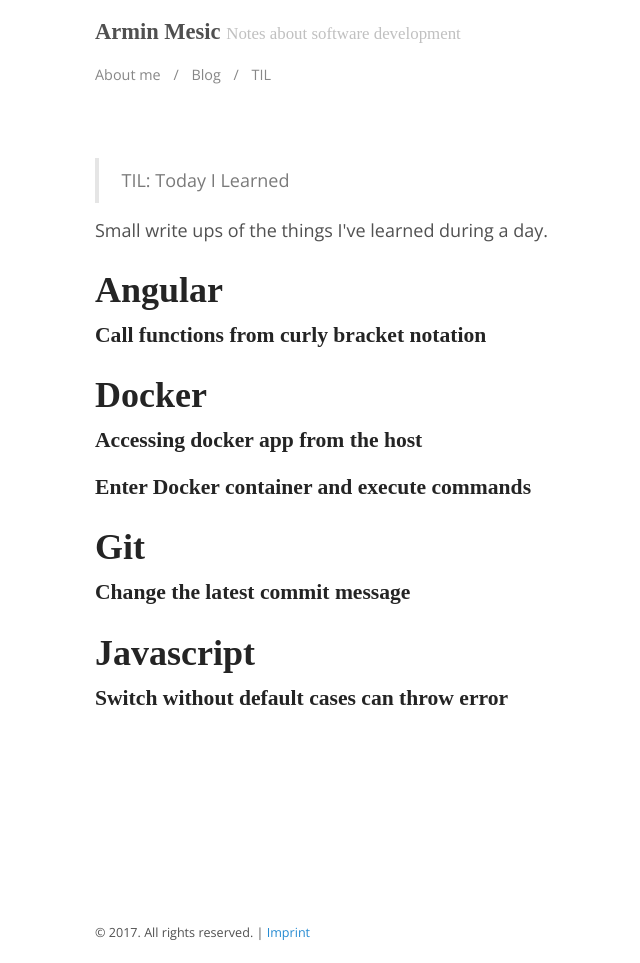
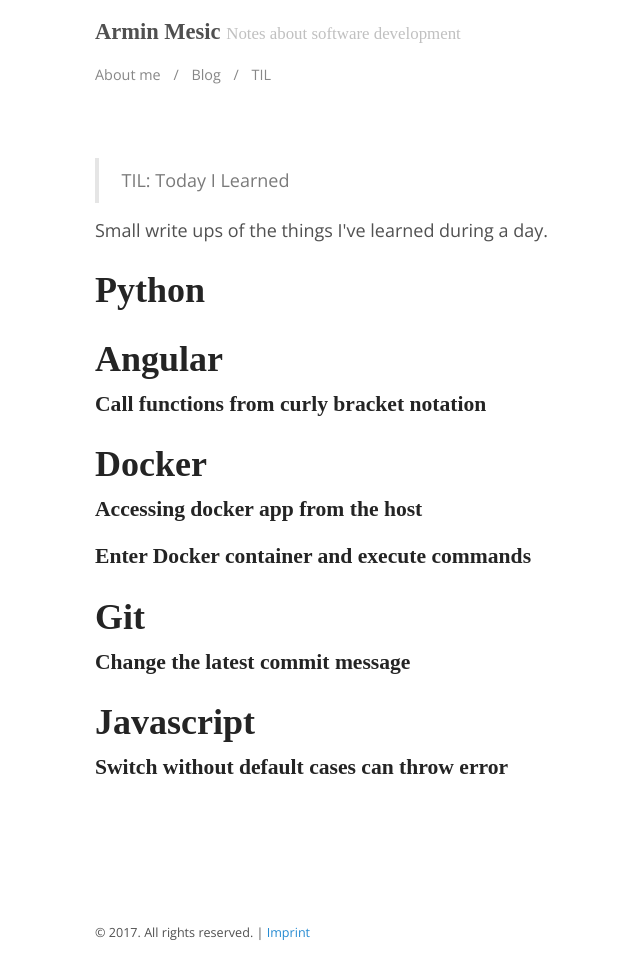
Before and after one commit to arminmesic/arminmesic.github.io, a Jekyll site: the page built from til/index.html, in a window 1280 px wide. Shown: the whole page, without its empty margins (230-870 px from the left). Built offline with Jekyll 4.4.1, drawn with Linux system fonts in a browser that asks for light colours; some web fonts are replaced.

Commit message:
Add new til

```diff
--- a/til/index.html
+++ b/til/index.html
@@ -14,6 +14,17 @@ title: Blog
     {% endfor %}
  {{site.til.categories}}
 <div class="post-list">
+    <h1>Python</h1>
+    {% for til in site.til %}
+        {% if til.categories contains 'python' %}
+            <div class="article">
+                <h1 class="post-title">
+                    <a class="post-link" href="{{ til.url | prepend: site.baseurl }}">{{ til.title }}</a>
+                </h1>
+            </div>
+        {% endif %}
+    {% endfor %}
+
     <h1>Angular</h1>
     {% for til in site.til %}
         {% if til.categories contains 'angular' %}
```
Also changed, not shown: 1 other file.
